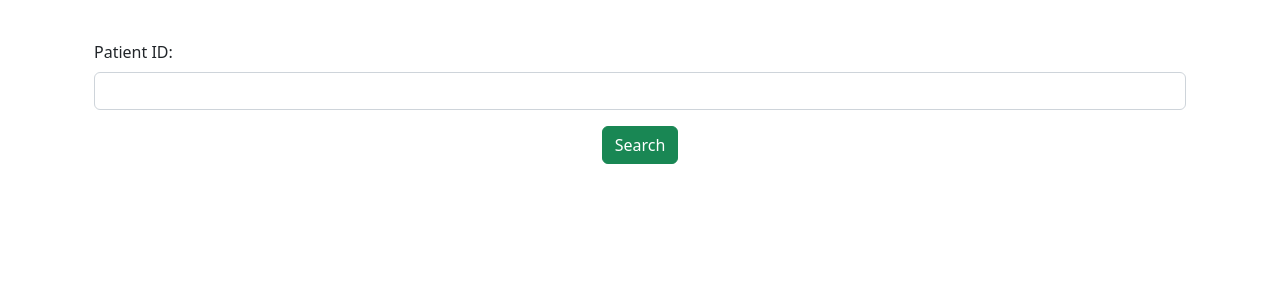
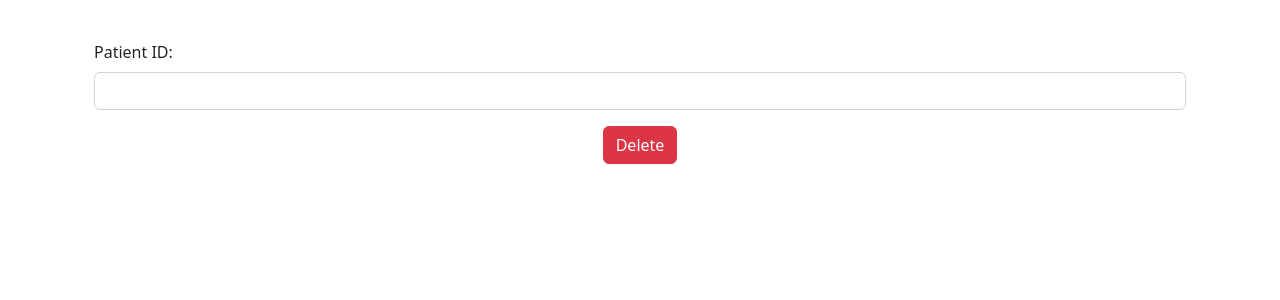
Before and after one commit to aswanthpvtk/hospit_angular_app, an Angular app: page / in a window 1280 px wide. Shown: the top 300 px of the page. Built offline with nearby package versions, Linux system fonts and the light colour scheme.

Commit message:
hospital

```diff
--- a/src/app/app.component.html
+++ b/src/app/app.component.html
@@ -1,3 +1,3 @@
 
-<app-patient-search></app-patient-search>
+<app-patient-delete></app-patient-delete>
 <router-outlet></router-outlet>
--- a/src/app/app.module.ts
+++ b/src/app/app.module.ts
@@ -5,12 +5,14 @@
 import { AppComponent } from './app.component';
 import { PatientEntryComponent } from './patient-entry/patient-entry.component';
 import { PatientSearchComponent } from './patient-search/patient-search.component';
+import { PatientDeleteComponent } from './patient-delete/patient-delete.component';
 
 @NgModule({
   declarations: [
     AppComponent,
     PatientEntryComponent,
-    PatientSearchComponent
+    PatientSearchComponent,
+    PatientDeleteComponent
   ],
   imports: [
     BrowserModule,
--- /dev/null
+++ b/src/app/patient-delete/patient-delete.component.html
@@ -0,0 +1,23 @@
+
+ <div class="container">
+    <div class="row">
+        <div class="col col-12 col-sm-12 col-md-12 col-lg-12 col-xl-12 col-xxl-12">
+
+            <div class="container">
+                <div class="row g-3 mt-4">
+                    <div class="col col-12 col-sm-12 col-md-12 col-lg-12 col-xl-12 col-xxl-12">
+
+                        <label for="" class="form-label">Patient ID:</label>
+                        <input type="text" class="form-control">
+
+                    </div>
+                    <div class="col col-12 col-sm-12 col-md-12 col-lg-12 col-xl-12 col-xxl-12 text-center">
+
+                        <button class="btn btn-danger" center>Delete</button>
+
+                    </div>
+                </div>
+            </div>
+        </div>
+    </div>
+</div>
```
Also changed, not shown: src/app/patient-delete/patient-delete.component.ts (added, +10 -0 lines), src/app/patient-delete/patient-delete.component.css (added).
